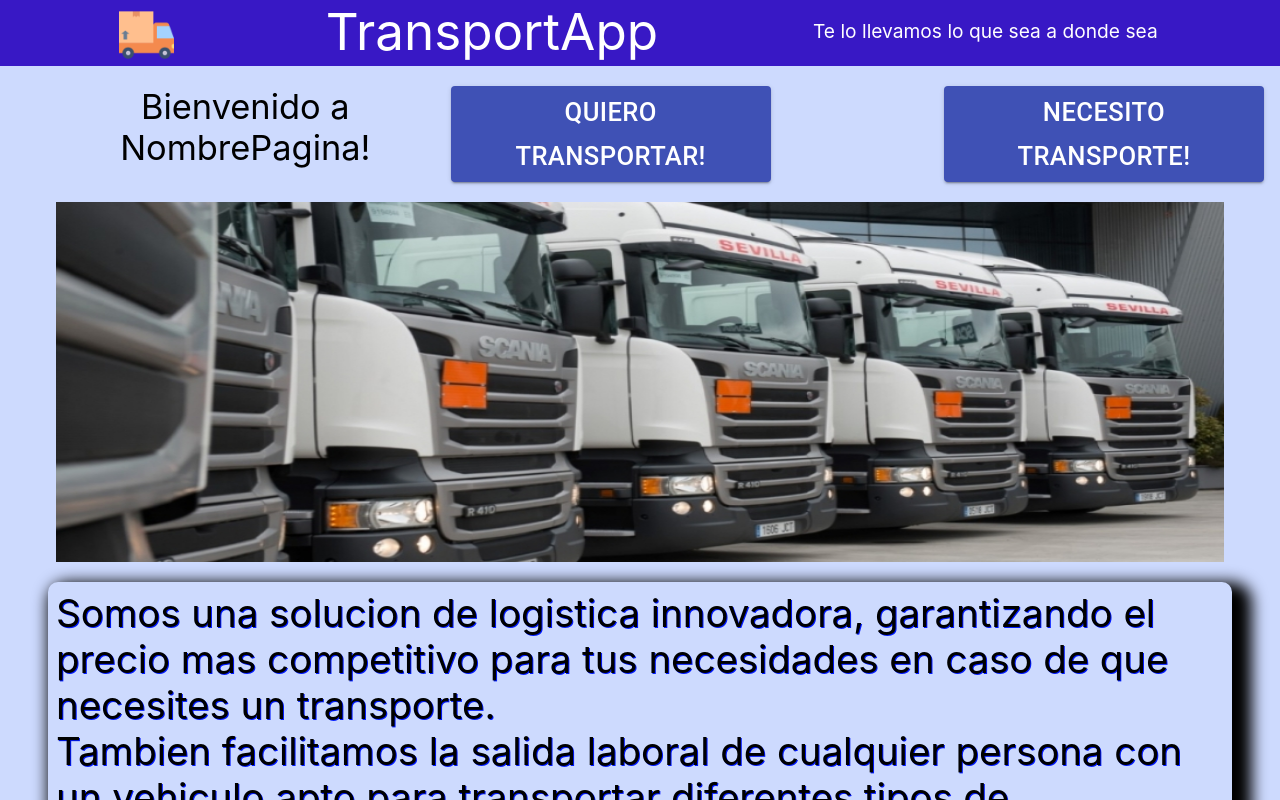
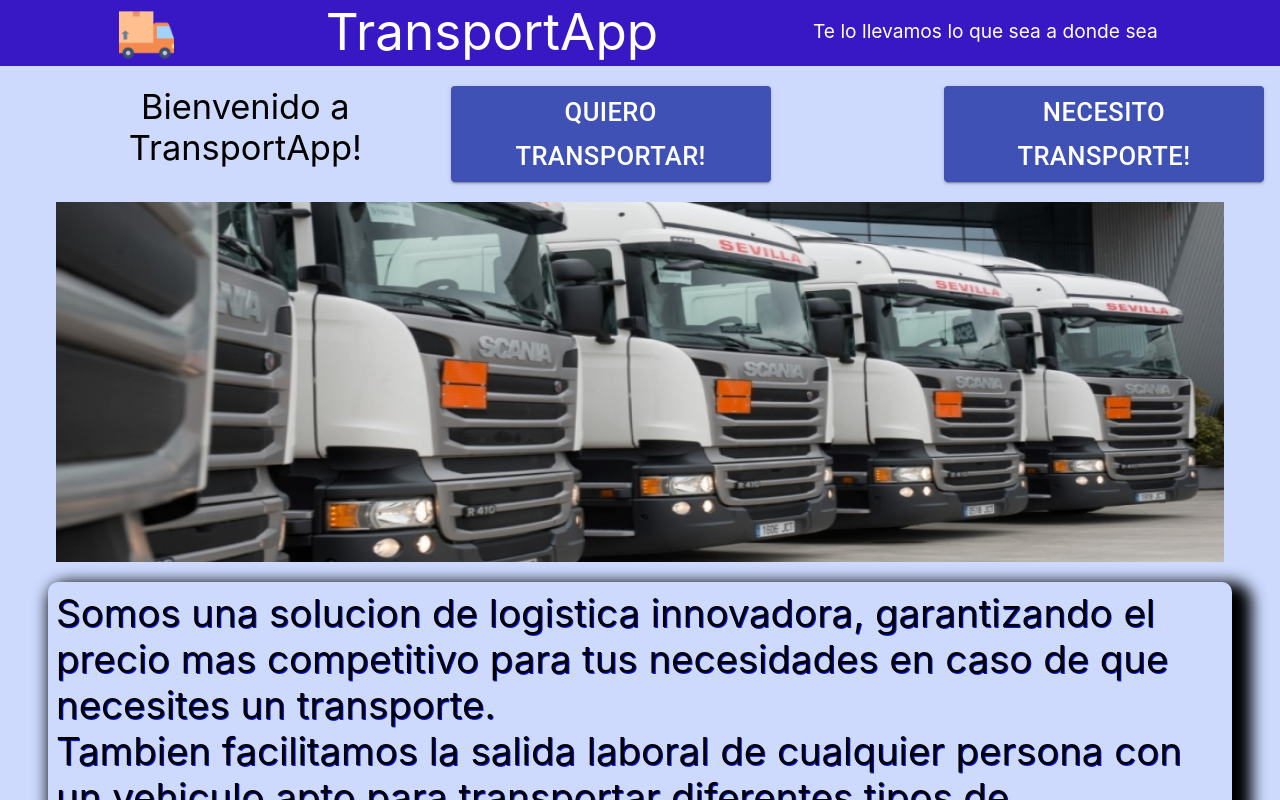
Before and after one commit to juaninarvaja/PracticasProfesionales2, a React (Create React App) app in the folder proyecto-pps/: page / in a window 1280 px wide. Shown: the top 800 px of the page. Built offline with nearby package versions, Linux system fonts and the light colour scheme.

Commit message:
cambio en if

```diff
--- a/proyecto-pps/src/pages/ClienteHome.jsx
+++ b/proyecto-pps/src/pages/ClienteHome.jsx
@@ -209,7 +209,7 @@ export default function ClienteHome() {
                             </TableHead>
                             <TableBody>
                             {listaViajes.map((row) => (
-                              row.estado == "Viaje Pactado" || row.estado == "Entregado" || row.estado == "Calificado por Transportista" ?
+                              row.estado == "Viaje Pactado" || row.estado == "Entregado" || row.estado == "Recibido" || row.estado == "Calificado por Transportista" ?
                                 (<TableRow onClick={event => window.location.href = '/AccionesViajesCliente/'+row.idPedido} key={row.idPedido}>
                                 <TableCell component="th" scope="row">{row.DireccionOrigen.Ciudad}</TableCell>
                                 <TableCell align="right">{row.DireccionLlegada.Ciudad}</TableCell>
--- a/proyecto-pps/src/pages/Home.jsx
+++ b/proyecto-pps/src/pages/Home.jsx
@@ -10,7 +10,7 @@ function Home() {
             <Grid>
                 <br></br>
                 <Row>
-                    <Col xs={4} xl={4} md={4} className="Welcome"> Bienvenido a NombrePagina!</Col>
+                    <Col xs={4} xl={4} md={4} className="Welcome"> Bienvenido a TransportApp!</Col>
                     <Col xs={3} xl={3} md={3}>
                         <Button variant="contained" color="primary" className="botonTipo" onClick={event => window.location.href = '/Login'}>
                             <label className="contenidoBoton">Quiero Transportar!</label>
--- a/proyecto-pps/src/pages/TransportistaHome.jsx
+++ b/proyecto-pps/src/pages/TransportistaHome.jsx
@@ -262,7 +262,7 @@ fetch("http://localhost:8080/ApiPPS/transp/mail/", solicitud)
                 </TableHead>
                 <TableBody>
                   {listaViajes.map((row) => (
-                    row.estado == "Viaje Pactado" || row.estado == "Entregado" || row.estado == "Calificado por Cliente" ?
+                    row.estado == "Viaje Pactado" || row.estado == "Entregado" || row.estado == "Recibido" || row.estado == "Calificado por Cliente" ?
                       (<TableRow onClick={event => window.location.href = '/AccionesViajes/' + row.idPedido} key={row.idPedido}>
                         <TableCell component="th" scope="row">{row.DireccionOrigen.Ciudad}</TableCell>
                         <TableCell align="right">{row.DireccionLlegada.Ciudad}</TableCell>
```
